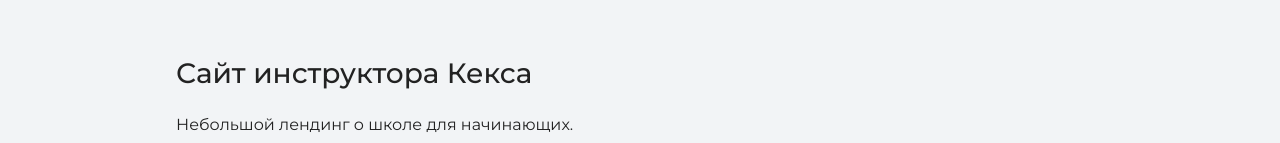
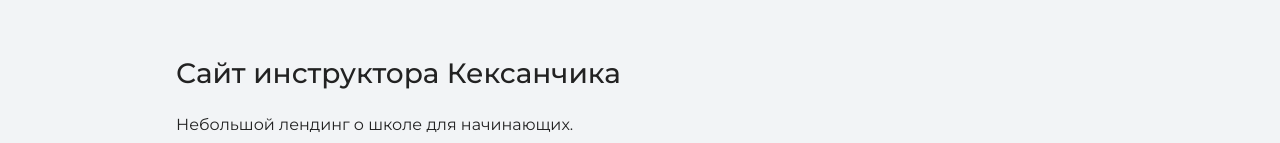
Before and after one commit to mike044/crazy-site, a plain HTML site: page index.html in a window 1280 px wide. Shown: the part 1639-1782 px from the top of the page. Drawn offline with nearby package versions, Linux system fonts and the light colour scheme.

Commit message:
меняем екст в инструкторе

```diff
--- a/index.html
+++ b/index.html
@@ -35,7 +35,7 @@
       <div class="container">
       <h2 class="subheading">Пока нет</h2>
 
-      <h3>Сайт инструктора Кекса</h3>
+      <h3>Сайт инструктора Кексанчика</h3>
       <p>Небольшой лендинг о школе для начинающих.</p>
 
       <h3>Блог начинающего верстальщика</h3>
```
